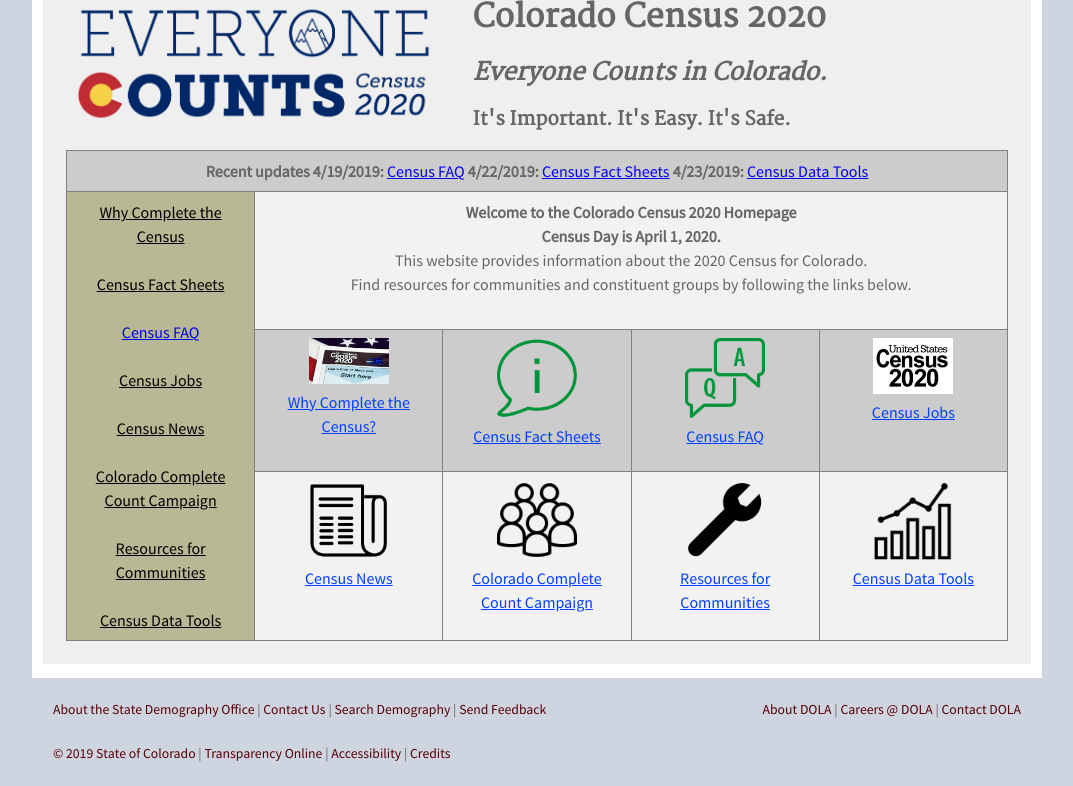
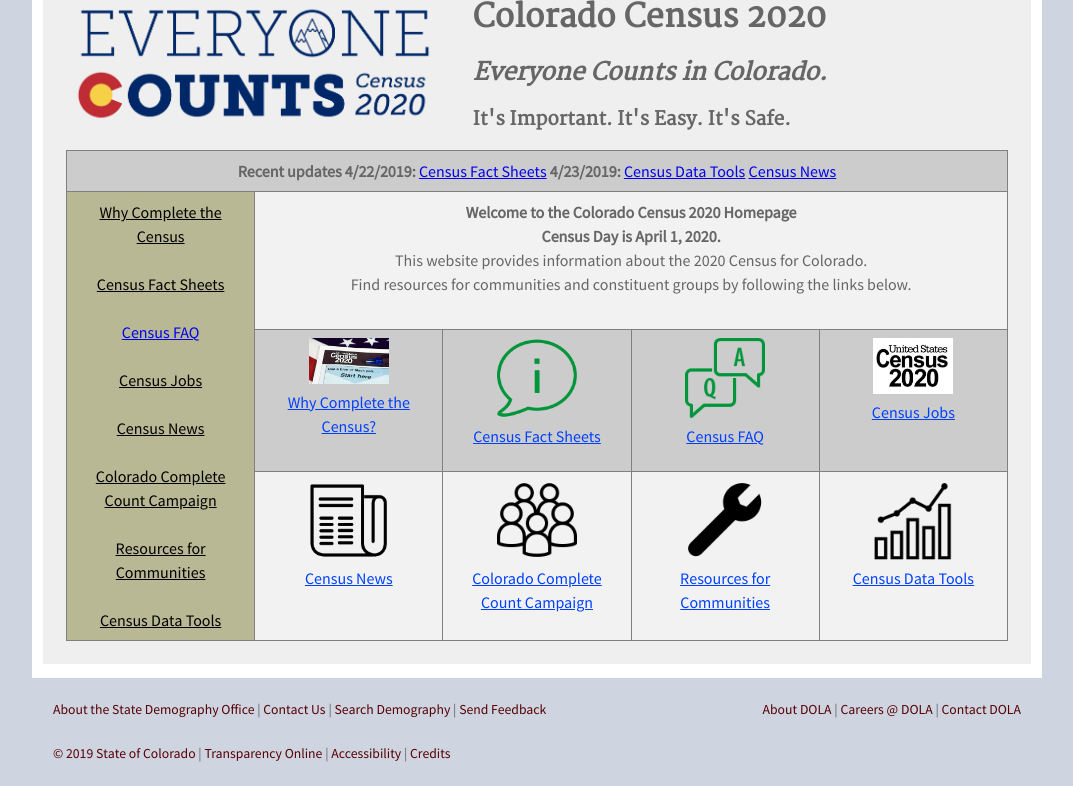
Before and after one commit to TBleess/Website_New, a Jekyll site: the page built from pages/5_CensusACS/census_2020_main.html, in a window 1280 px wide and 900 px high, scrolled down 851 px, cut to the strip 114-900 px from the top of the window. Shown: the whole strip, without its empty margins (103-1176 px from the left). Built offline with Jekyll 4.4.1, drawn with Linux system fonts in a browser that asks for light colours.

Commit message:
Update census_2020_main.html

```diff
--- a/pages/5_CensusACS/census_2020_main.html
+++ b/pages/5_CensusACS/census_2020_main.html
@@ -67,7 +67,7 @@
 		<col width="176px">
 		<col width="176px">
 		<td align="left" colspan="5" >
-		<b>Recent updates  4/19/2019:</b> <a href='https://demography.dola.colorado.gov/census-acs/2020-faq/'>Census FAQ</a> <b>4/22/2019:</b> <a href='https://demography.dola.colorado.gov/census-acs/2020-factsheets/'>Census Fact Sheets</a> <b>4/23/2019: </b><a href='https://demography.dola.colorado.gov/census-acs/2020-response-tracker/'>Census Data Tools</a>
+		<b>Recent updates 4/22/2019:</b> <a href='https://demography.dola.colorado.gov/census-acs/2020-factsheets/'>Census Fact Sheets</a> <b>4/23/2019: </b><a href='https://demography.dola.colorado.gov/census-acs/2020-response-tracker/'>Census Data Tools</a>  <a href='https://demography.dola.colorado.gov/census-acs/2020-news/'> Census News</a>
 		</td>
                 </tr>
 		<tr>
```
